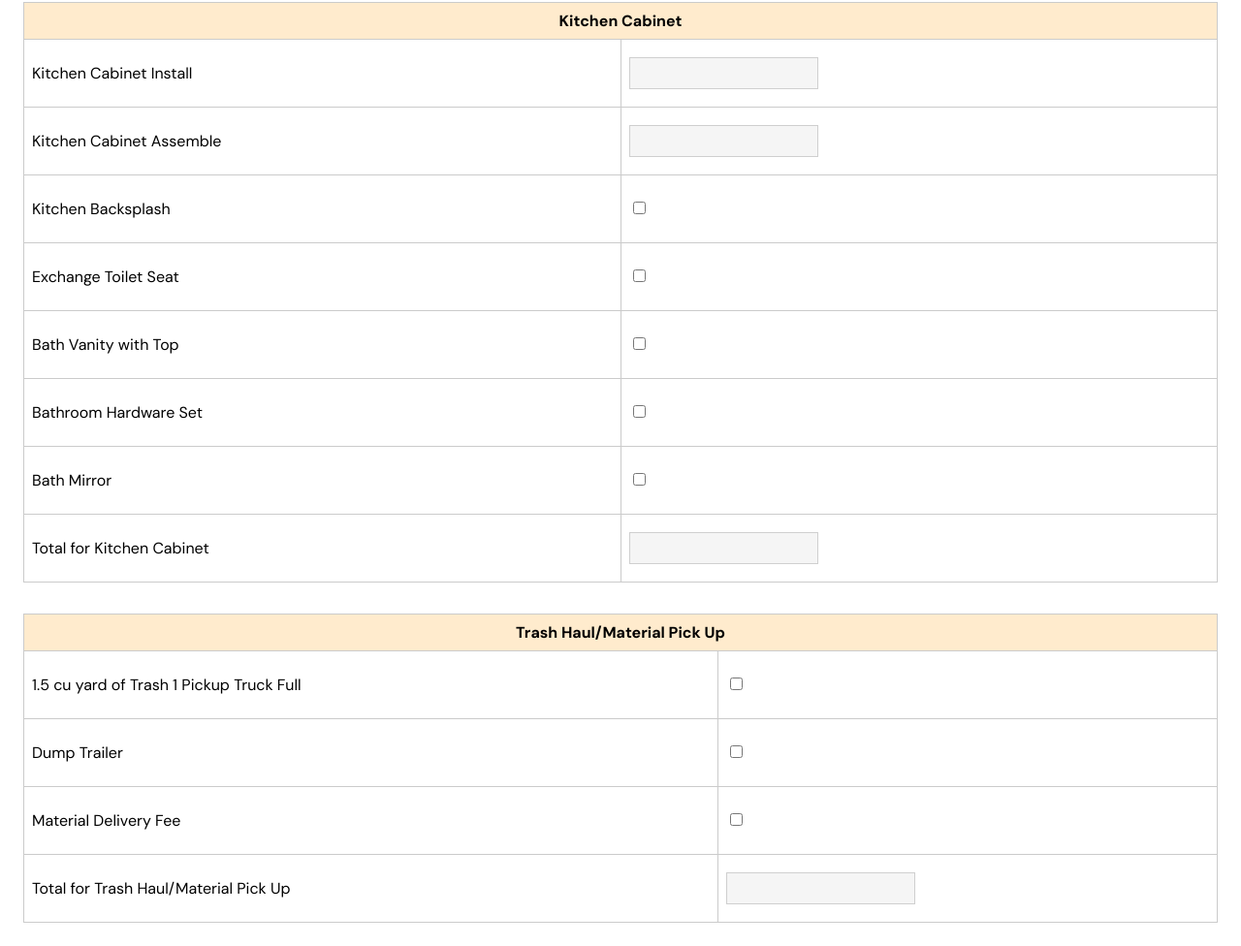
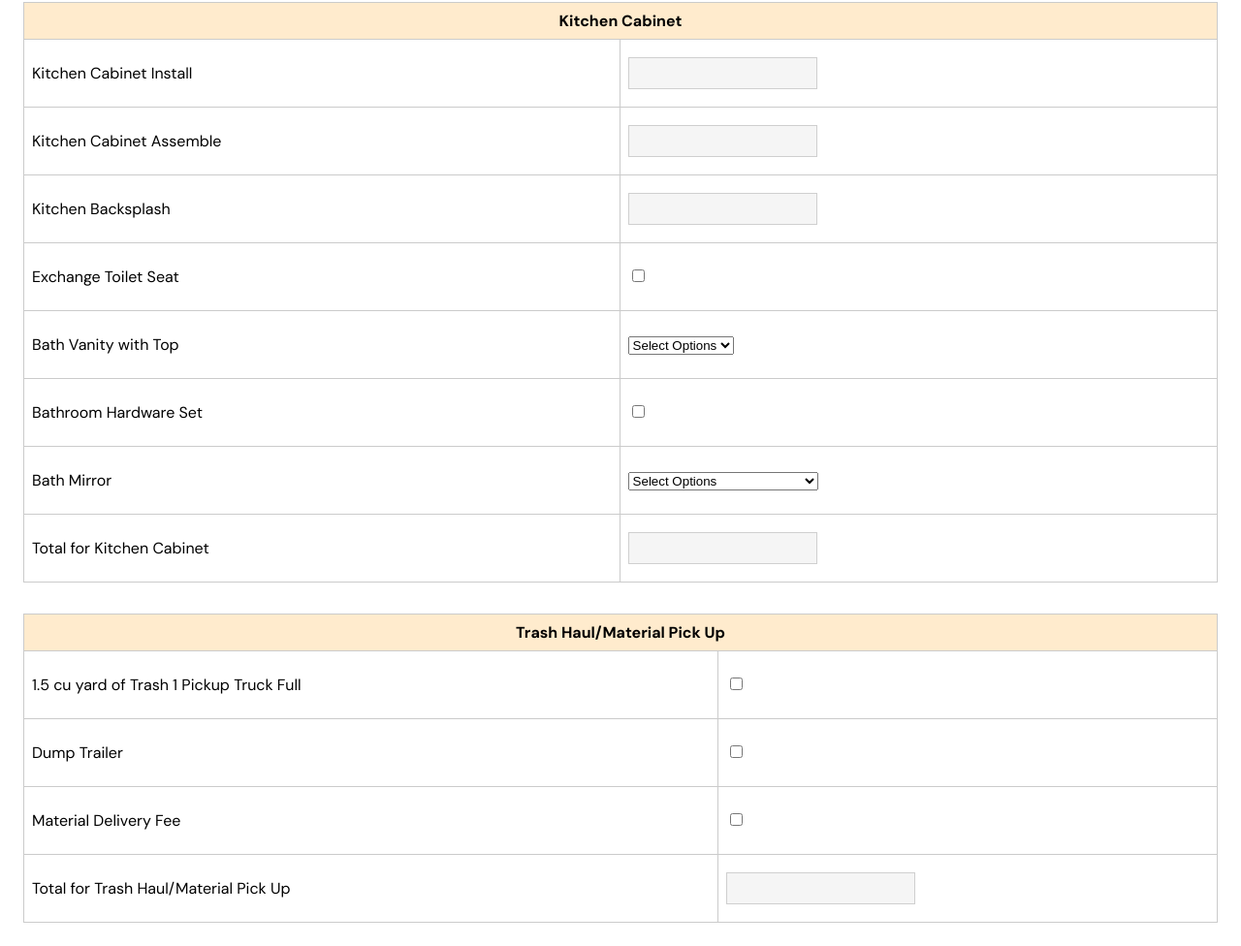
Before and after one commit to bendgn/txrr-calculator, a plain HTML site: page index.html in a window 1280 px wide. Shown: the part 7266-8242 px from the top of the page at 97% size. Drawn offline with nearby package versions, Linux system fonts and the light colour scheme.

Commit message:
Initial Commit

```diff
--- a/index.html
+++ b/index.html
@@ -1404,10 +1404,11 @@
           <td>
             <input
               class="form-calculator"
-              type="checkbox"
+              type="number"
               name="kitchen-backsplash"
               id="kitchenBacksplash"
-              value="800"
+              minimum="800"
+              title="Minimum 800"
             />
           </td>
         </tr>
@@ -1426,13 +1427,11 @@
         <tr>
           <td><p>Bath Vanity with Top</p></td>
           <td>
-            <input
-              class="form-calculator"
-              type="checkbox"
-              name="bath-vanity-with-top"
-              id="bathVanityWithTop"
-              value="1"
-            />
+            <select name="bath-vanity-with-top" id="bathVanityWithTop">
+              <option value="">Select Options</option>
+              <option value="500">Single Sink</option>
+              <option value="800">Double Sink</option>
+            </select>
           </td>
         </tr>
         <tr>
@@ -1450,13 +1449,12 @@
         <tr>
           <td><p>Bath Mirror</p></td>
           <td>
-            <input
-              class="form-calculator"
-              type="checkbox"
-              name="bath-mirror"
-              id="bathMirror"
-              value="1"
-            />
+            <select name="bath-mirror" id="bathMirror">
+              <option value="">Select Options</option>
+              <option value="150">Small (24 Inch)</option>
+              <option value="200">Medium (48 Inch)</option>
+              <option value="350">Larger (Greater than 48 Inch)</option>
+            </select>
           </td>
         </tr>
         <tr>
```
